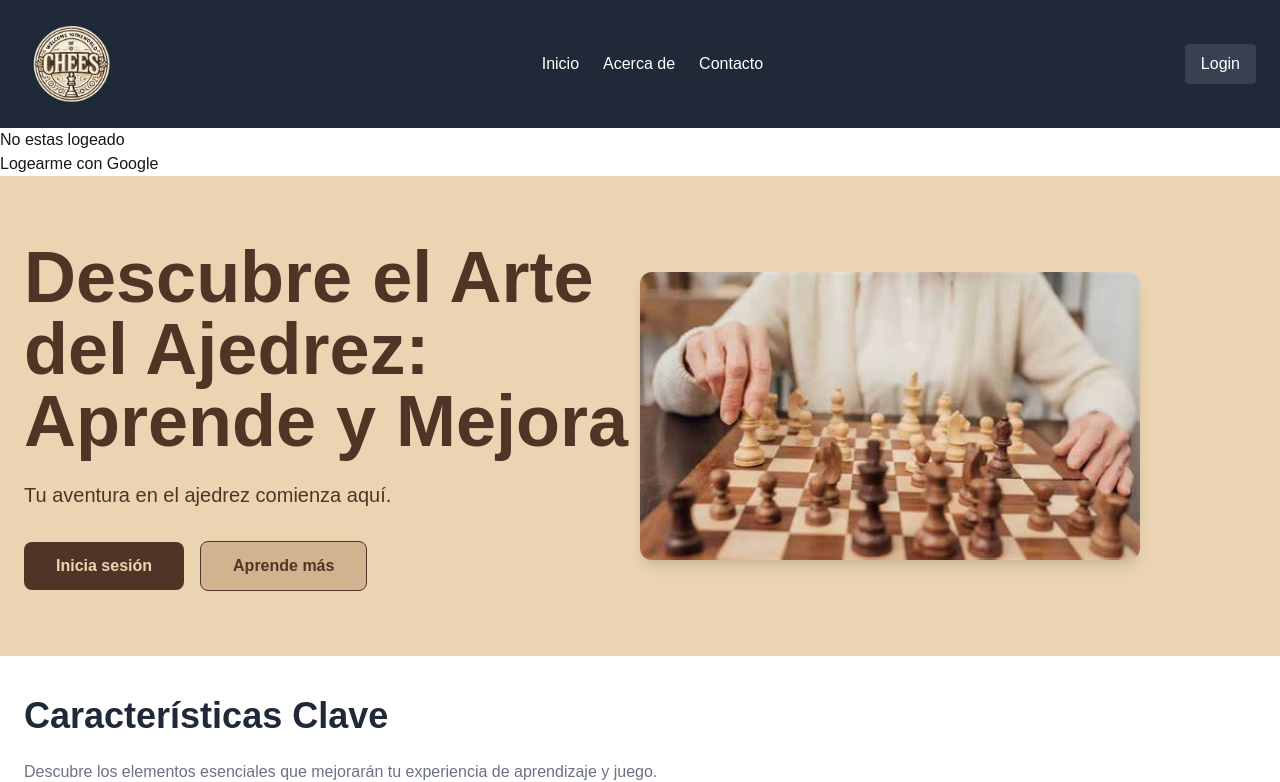
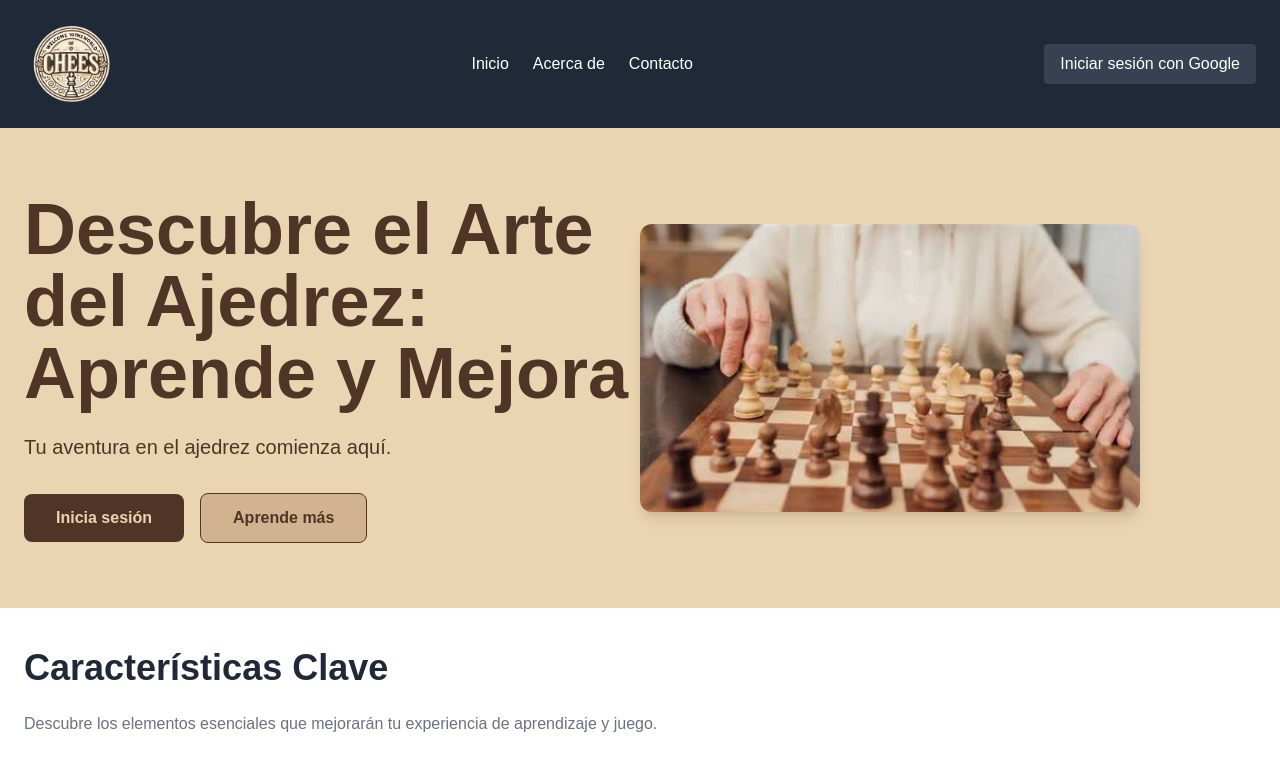
Before and after one commit to teran210c/chess-app, a Next.js app: page / in a window 1280 px wide. Shown: the top 782 px of the page. Built offline with nearby package versions, Linux system fonts and the light colour scheme; no server answers.

Commit message:
navbar and loginBtn merged

```diff
--- a/components/LoginBtn.js
+++ b/components/LoginBtn.js
@@ -1,48 +1,26 @@
-"use client"
-
-import { useSession, signIn, signOut } from "next-auth/react"
-import { Button } from "@/components/ui/button"
-import { Avatar, AvatarFallback, AvatarImage } from "@/components/ui/avatar"
-import { DropdownMenu, DropdownMenuContent, DropdownMenuItem, DropdownMenuTrigger } from "@/components/ui/dropdown-menu"
-import { User, LogIn } from "lucide-react"
+import { useSession, signIn, signOut } from "next-auth/react";
 
 export default function LoginBtn() {
-  const { data: session, status } = useSession()
+    const { data: session } = useSession();
 
-  if (status === "loading") {
-    return <Button variant="ghost">Cargando...</Button>
-  }
+    if (session) {
+        return (
+            <div>
+                {/* Nombre y correo del usuario */}
+                <p>Bienvenido, {session.user.name}!</p>
+                <p>{session.user.email}</p>
 
-  if (session) {
+                {/* Botón para cerrar sesión */}
+                <button onClick={() => signOut()}>Cerrar sesión</button>
+            </div>
+        );
+    }
+
+    // Si no hay sesión, mostrar el botón para iniciar sesión
     return (
-      <DropdownMenu>
-        <DropdownMenuTrigger asChild>
-          <Button variant="ghost" className="flex items-center space-x-2">
-            <Avatar className="h-8 w-8">
-              <AvatarImage src={session.user?.image || ""} alt={session.user?.name || ""} />
-              <AvatarFallback>{session.user?.name ? session.user.name[0].toUpperCase() : "U"}</AvatarFallback>
-            </Avatar>
-            <span className="hidden sm:inline-block font-medium">{session.user?.name || session.user?.email}</span>
-          </Button>
-        </DropdownMenuTrigger>
-        <DropdownMenuContent align="end" className="w-56">
-          <DropdownMenuItem className="flex-col items-start">
-            <div className="font-medium">{session.user?.name}</div>
-            <div className="text-sm text-muted-foreground">{session.user?.email}</div>
-          </DropdownMenuItem>
-          <DropdownMenuItem onClick={() => signOut()} className="text-red-600">
-            <LogIn className="mr-2 h-4 w-4 rotate-180" />
-            Cerrar sesión
-          </DropdownMenuItem>
-        </DropdownMenuContent>
-      </DropdownMenu>
-    )
-  }
-
-  return (
-    <Button onClick={() => signIn("google")} className="flex items-center space-x-2">
-      <LogIn className="h-4 w-4" />
-      <span>Iniciar sesión con Google</span>
-    </Button>
-  )
+        <div>
+            <p>No estás logeado</p>
+            <button onClick={() => signIn("google")}>Iniciar sesión con Google</button>
+        </div>
+    );
 }
--- a/components/Navbar.js
+++ b/components/Navbar.js
@@ -1,10 +1,14 @@
 import React from 'react';
 import { useState } from "react";
 import Link from 'next/link';
-import { useRouter } from 'next/router'
+import { useRouter } from 'next/router';
+import { useSession, signIn, signOut } from "next-auth/react";
 
 const Navbar = () => {
     const [menuOpen, setMenuOpen] = useState(false);
+    const router = useRouter();
+    const { data: session } = useSession();
+
     const handleScrollTop = () => {
         if (router.pathname !== '/') {
             router.push('/');
@@ -12,17 +16,18 @@ const Navbar = () => {
             window.scrollTo({ top: 0, behavior: 'smooth' });
         }
     };
-  const router = useRouter();
 
     return (
         <nav className="sticky top-0 flex items-center justify-between px-6 py-4 bg-gray-800 text-white z-50">
             {/* Logo */}
             <div className="text-2xl font-bold">
-        <Link href="/"> <img
+                <Link href="/">
+                    <img
                         src="/chess-circle.png"
                         className="h-24"
                         alt="Flowbite Logo"
-            /></Link>
+                    />
+                </Link>
             </div>
 
             {/* Hamburger Menu for Small Screens */}
@@ -55,12 +60,29 @@ const Navbar = () => {
                 <Link href="/contacto" className="block mt-2 md:mt-0 hover:text-gray-400">Contacto</Link>
             </div>
 
-      {/* Login Button */}
-      <button className="hidden md:block bg-gray-700 text-white px-4 py-2 rounded hover:bg-gray-600 hover:text-gray-300">
-        Login
+            {/* Login Button and User Info */}
+            <div className="hidden md:block">
+                {session ? (
+                    <div className="flex items-center space-x-4">
+                        <p className="text-sm">Bienvenido, {session.user.name}!</p>
+                        <button
+                            onClick={() => signOut()}
+                            className="bg-gray-700 text-white px-4 py-2 rounded hover:bg-gray-600 hover:text-gray-300"
+                        >
+                            Cerrar sesión
                         </button>
+                    </div>
+                ) : (
+                    <button
+                        onClick={() => signIn("google")}
+                        className="bg-gray-700 text-white px-4 py-2 rounded hover:bg-gray-600 hover:text-gray-300"
+                    >
+                        Iniciar sesión con Google
+                    </button>
+                )}
+            </div>
         </nav>
-  )
-}
+    );
+};
 
 export default Navbar;
--- a/pages/api/auth/[...nextauth].js
+++ b/pages/api/auth/[...nextauth].js
@@ -4,10 +4,11 @@ import GoogleProvider from "next-auth/providers/google";
 export const authOptions = {
     providers: [
         GoogleProvider({
-            clientId:process.env.GOOGLE_ID,
-            clientSecret:process.env.GOOGLE_SECRET
-        })
-    ]
-}
+            clientId: process.env.GOOGLE_ID,
+            clientSecret: process.env.GOOGLE_SECRET,
+        }),
+    ],
+    secret: process.env.NEXTAUTH_SECRET, // Asegúrate de definir NEXTAUTH_SECRET en .env.local
+};
 
-export default NextAuth(authOptions)
+export default NextAuth(authOptions);
--- a/pages/index.js
+++ b/pages/index.js
@@ -4,7 +4,7 @@ import CarouselSection from "@/components/CarouselSection";
 import Footer from "@/components/Footer";
 import "slick-carousel/slick/slick.css";
 import "slick-carousel/slick/slick-theme.css";
-import LoginBtn from "@/components/Login-Btn";
+import LoginBtn from "@/components/LoginBtn";
 import FeatureSection from "@/components/FeatureSection";
 import ChessGame from "@/components/ChessGame";
 import LevelSelector from "@/components/LevelSelector";
@@ -12,7 +12,6 @@ import LevelSelector from "@/components/LevelSelector";
 export default function Home() {
   return (
     <>
-      <LoginBtn />
       <HeroSection />
       <FeatureSection/>
       <CarouselSection />
```
Lines whose indentation alone changed are shown as unchanged.
